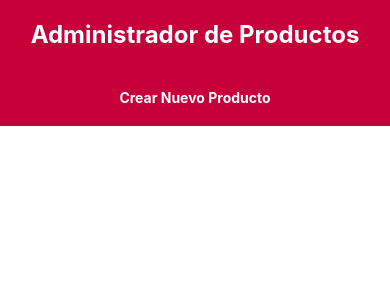
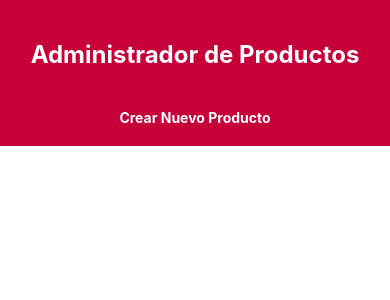
Before and after one commit to IvanReyesl7/StreamNow., a React Native app: screen / in a window 390 px wide. Shown: the top 300 px of the page. Built offline with nearby package versions, Linux system fonts and the light colour scheme.

Commit message:
Cambio estilos

```diff
--- a/App.js
+++ b/App.js
@@ -101,6 +101,7 @@ const styles = StyleSheet.create({
   },
   titulo: {
     color: "#FFF",
+    paddingTop: 20,
     marginTop: Platform.OS === "ios" ? 40 : 20,
     marginBottom: 20,
     fontSize: 24,
```
